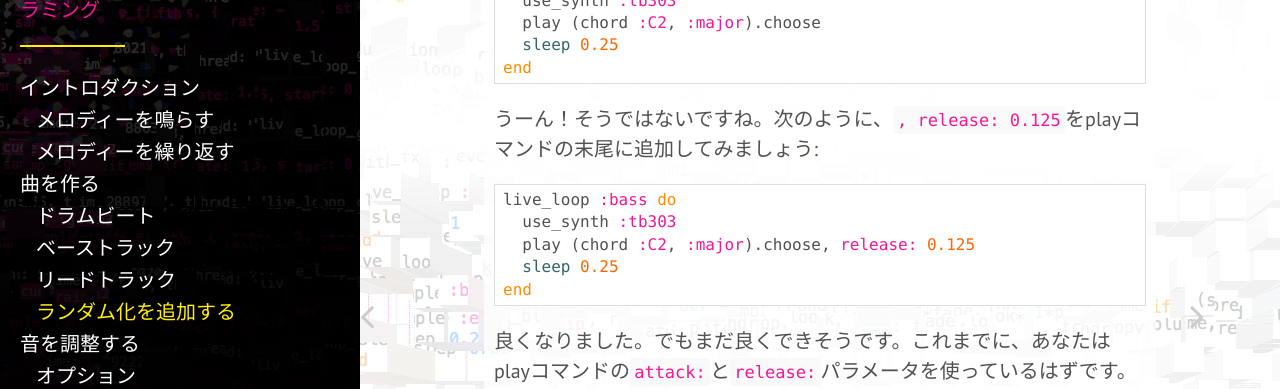
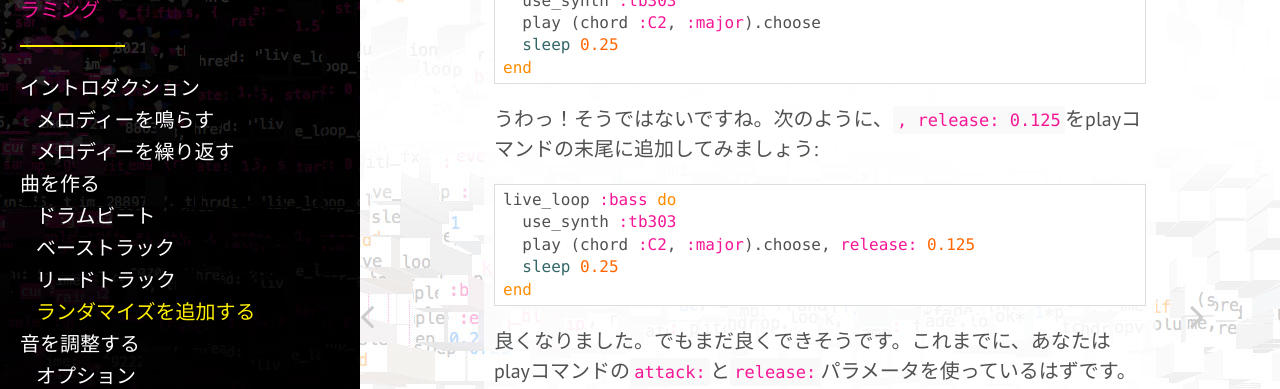
Before and after one commit to mehackit/sonic-pi-workshop, a Jekyll site: the page built from _exercises/ja/02-make-a-song/05-add-randomization.md, in a window 1280 px wide and 900 px high, scrolled down 1591 px. Shown: the part 154-543 px from the top of the window. Built offline with Jekyll 4.4.1, drawn with Linux system fonts in a browser that asks for light colours; nearby versions of some CDN libraries; some of the changed text lies outside the part shown.

Commit message:
Revise some translation

```diff
--- a/_exercises/ja/02-make-a-song/05-add-randomization.md
+++ b/_exercises/ja/02-make-a-song/05-add-randomization.md
@@ -1,6 +1,6 @@
 ---
 chapter: Make a song
-title: ランダム化を追加する
+title: ランダマイズを追加する
 lang: ja
 layout: exercise
 ---
@@ -59,7 +59,7 @@ live_loop :bass do
 end
 {% endhighlight %}
 
-うーん！そうではないですね。次のように、`, release: 0.125`をplayコマンドの末尾に追加してみましょう:
+うわっ！そうではないですね。次のように、`, release: 0.125`をplayコマンドの末尾に追加してみましょう:
 
 {% highlight ruby %}
 live_loop :bass do
```
Also changed, not shown: _exercises/ja/10-cheatsheet/01-cheatsheet.md (+1 -1 lines).
